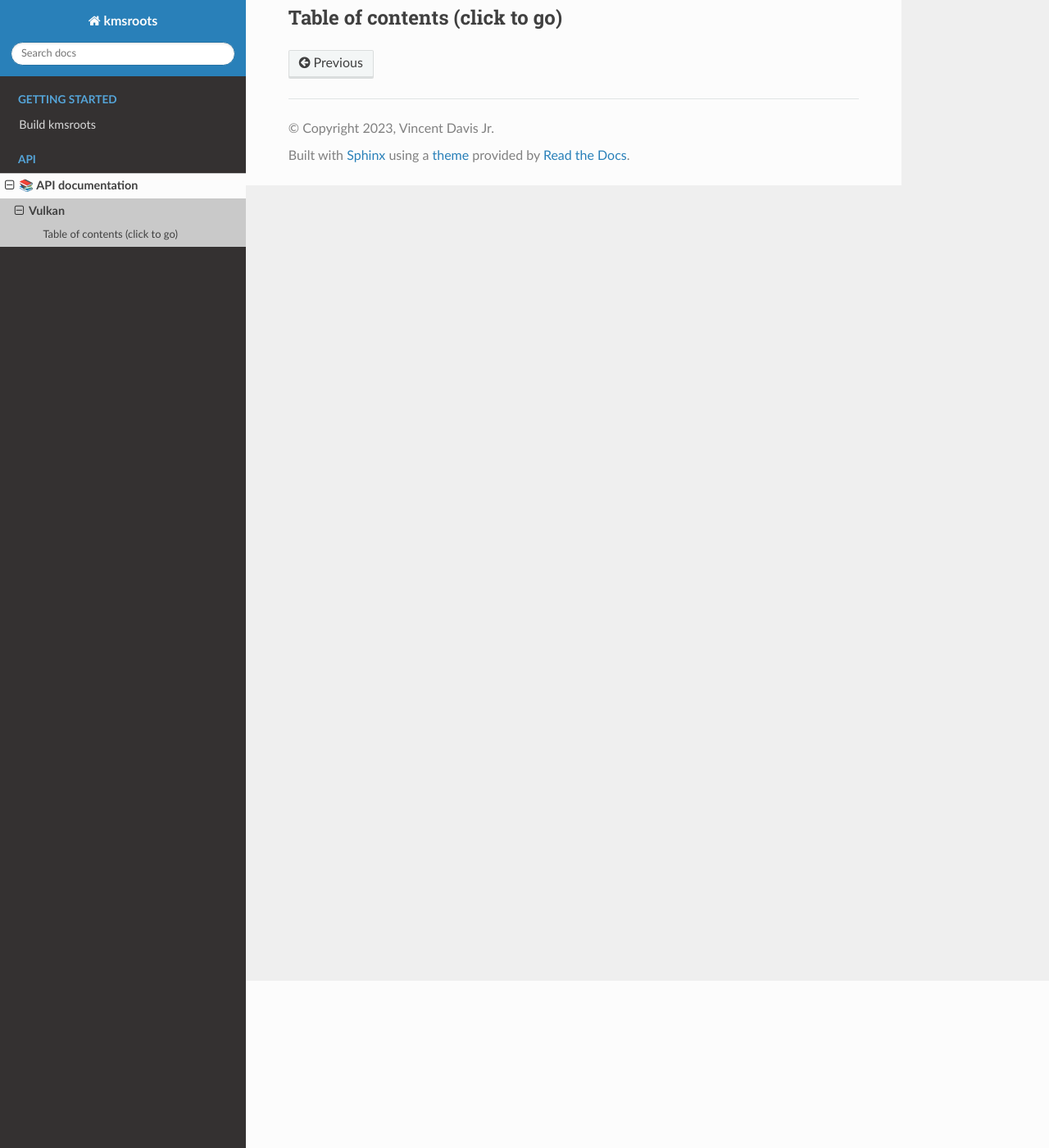
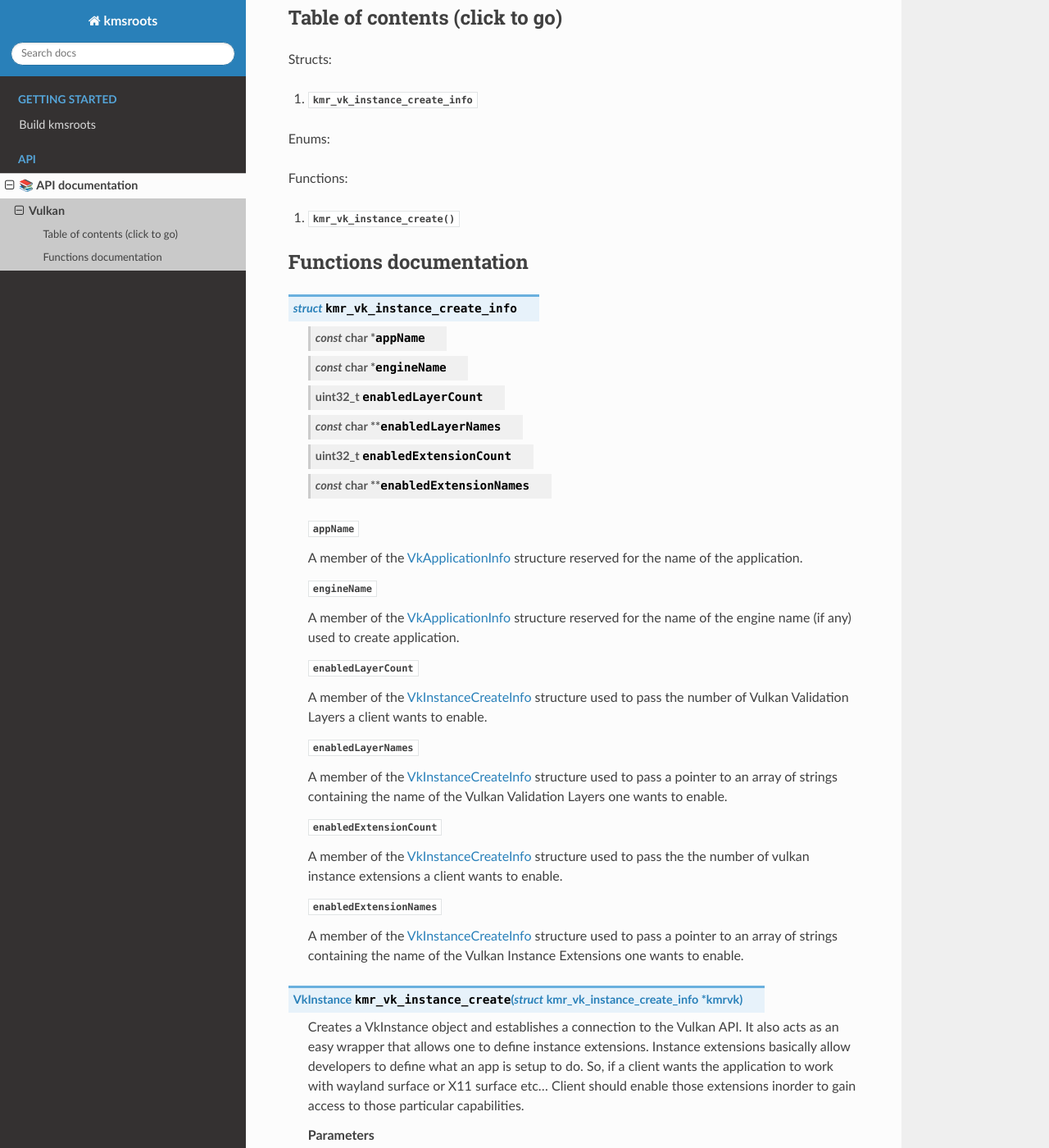
Before and after one commit to under-view/kmsroots, a Sphinx documentation site: the page built from docs/vulkan.rst, in a window 1280 px wide and 1400 px high, scrolled down 204 px. Shown: the whole window at 82% size. Built offline with Sphinx 7.4.7 and the Read the Docs theme 2.0.0, drawn with Linux system fonts in a browser that asks for light colours; formulas are drawn with MathJax 3; some of the changed text lies outside the part shown.

Commit message:
docs: add new func kmr_vk_instance_create
Signed-off-by: Vincent Davis Jr <vince@underview.tech>

```diff
--- a/docs/api.rst
+++ b/docs/api.rst
@@ -1,5 +1,5 @@
 📚 API documentation
-================================
+====================
 
 .. toctree::
         :maxdepth: 1
--- a/docs/index.rst
+++ b/docs/index.rst
@@ -2,7 +2,7 @@
    sphinx-quickstart on Tue July 21 20:21:30 2023.
 
 kmsroots Documentation
-================================
+======================
 
 .. toctree::
    :maxdepth: 2
--- a/docs/vulkan.rst
+++ b/docs/vulkan.rst
@@ -6,4 +6,75 @@ Vulkan
 Header: kmsroots/vulkan.h
 
 Table of contents (click to go)
-~~~~~~~~~~~~~~~~~~~~~~~~~~~~~~~~~~~~~~~~~~~~~~~~~~~~~~~~~~~~~~~~~~~~~~~~~~~~~~~~
+~~~~~~~~~~~~~~~~~~~~~~~~~~~~~~~
+
+Structs:
+
+1. :c:struct:`kmr_vk_instance_create_info`
+
+Enums:
+
+Functions:
+
+1. :c:func:`kmr_vk_instance_create`
+
+
+Functions documentation
+~~~~~~~~~~~~~~~~~~~~~~~
+
+.. c:struct:: kmr_vk_instance_create_info
+
+        .. c:member::
+                const char *appName
+                const char *engineName
+                uint32_t enabledLayerCount
+                const char **enabledLayerNames
+                uint32_t enabledExtensionCount
+                const char **enabledExtensionNames
+
+        :c:member:`appName`
+
+        A member of the `VkApplicationInfo`_ structure reserved for the name of the application.
+
+        :c:member:`engineName`
+
+        A member of the `VkApplicationInfo`_ structure reserved for the name of the engine
+        name (if any) used to create application.
+
+        :c:member:`enabledLayerCount`
+
+        A member of the `VkInstanceCreateInfo`_ structure used to pass the number of Vulkan
+        Validation Layers a client wants to enable.
+
+        :c:member:`enabledLayerNames`
+
+        A member of the `VkInstanceCreateInfo`_ structure used to pass a pointer to an array
+        of strings containing the name of the Vulkan Validation Layers one wants to enable.
+
+        :c:member:`enabledExtensionCount`
+
+        A member of the `VkInstanceCreateInfo`_ structure used to pass the the number of vulkan
+        instance extensions a client wants to enable.
+
+        :c:member:`enabledExtensionNames`
+
+        A member of the `VkInstanceCreateInfo`_ structure used to pass a pointer to an array
+        of strings containing the name of the Vulkan Instance Extensions one wants to enable.
+
+.. c:function:: VkInstance kmr_vk_instance_create(struct kmr_vk_instance_create_info *kmrvk)
+
+        Creates a VkInstance object and establishes a connection to the Vulkan API.
+        It also acts as an easy wrapper that allows one to define instance extensions.
+        Instance extensions basically allow developers to define what an app is setup to do.
+        So, if a client wants the application to work with wayland surface or X11 surface etc...
+        Client should enable those extensions inorder to gain access to those particular capabilities.
+
+        **Parameters**
+
+                :kmrvk: pointer to a struct :c:struct:`kmr_vk_instance_create_info`
+
+        **returns** `VkInstance`_
+
+.. _VkInstance: https://registry.khronos.org/vulkan/specs/1.3-extensions/man/html/VkInstance.html
+.. _VkInstanceCreateInfo: https://registry.khronos.org/vulkan/specs/1.3-extensions/man/html/VkInstanceCreateInfo.html
+.. _VkApplicationInfo: https://registry.khronos.org/vulkan/specs/1.3-extensions/man/html/VkApplicationInfo.html
```
Also changed, not shown: docs/build.rst (+6 -4 lines).
